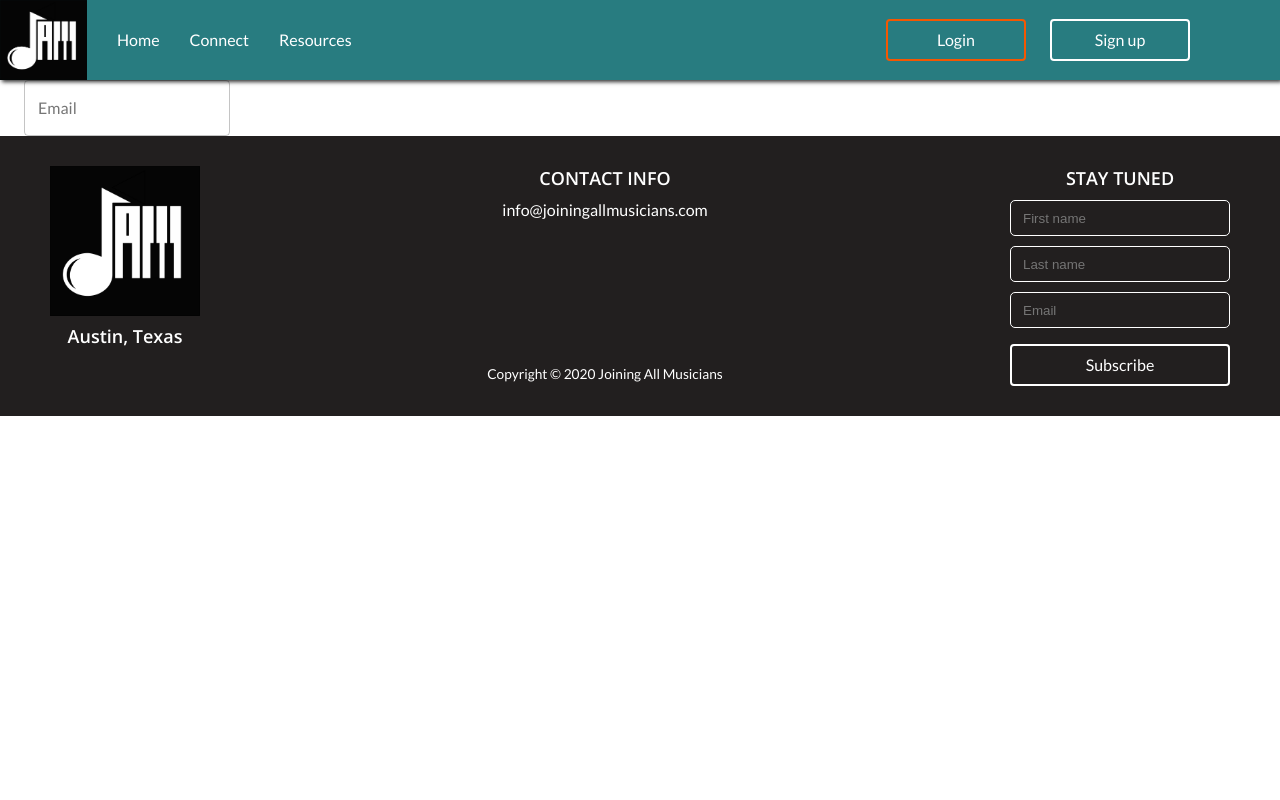
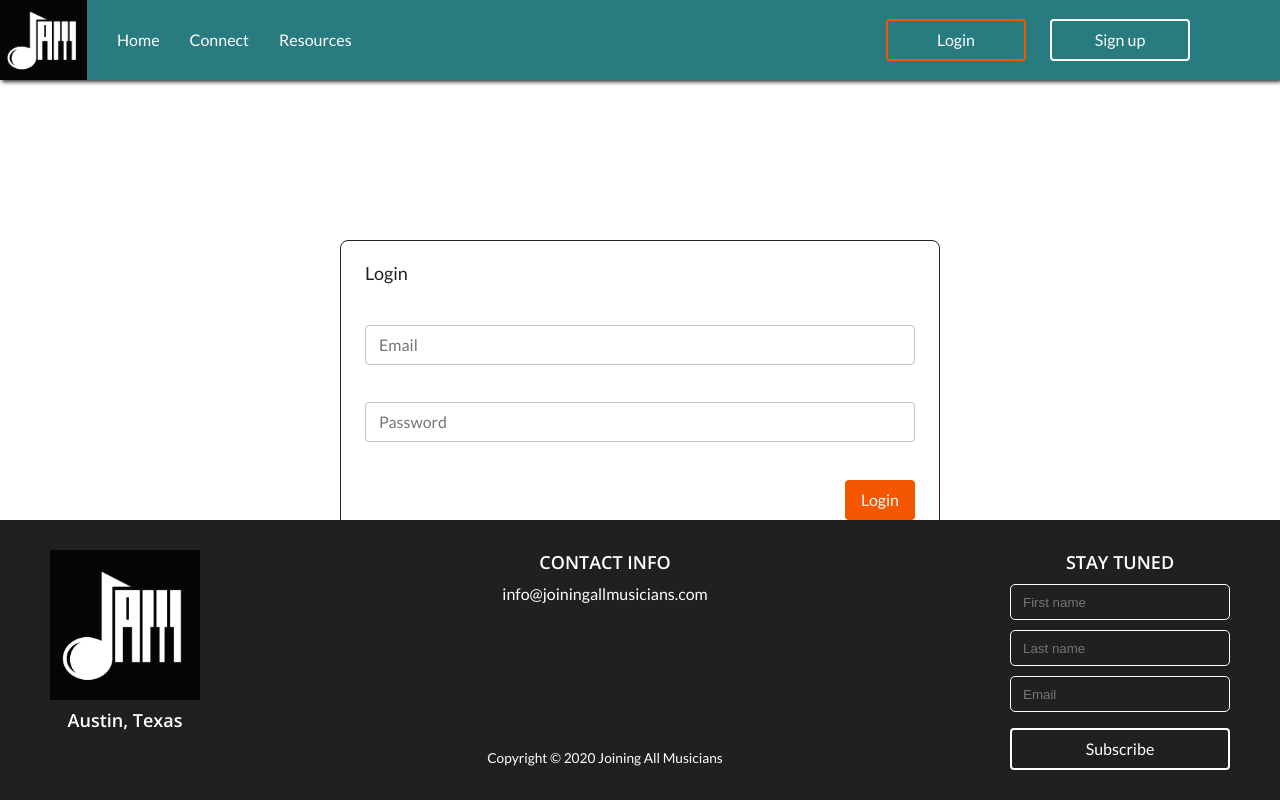
Before and after one commit to Klkrieg/JAM-DEV, a Next.js app: page /login in a window 1280 px wide. Built offline with nearby package versions, Linux system fonts and the light colour scheme.

Commit message:
first draft Login page. Learning MUI and styled-components

```diff
--- a/package.json
+++ b/package.json
@@ -38,6 +38,7 @@
 		"password-validator": "^5.1.1",
 		"react": "^16.14.0",
 		"react-dom": "^16.14.0",
+		"react-hook-form": "^6.11.4",
 		"sass": "^1.29.0",
 		"styled-components": "^5.2.1"
 	},
--- a/src/common/components/Footer.jsx
+++ b/src/common/components/Footer.jsx
@@ -11,6 +11,8 @@ const FooterContainer = styled.footer`
   padding: 30px 50px;
   background-color: #221f1f;
   color: white;
+  position: fixed;
+  bottom: 0;
 `;
 
 const Column = styled.div`
--- a/src/common/components/Navbar.jsx
+++ b/src/common/components/Navbar.jsx
@@ -1,11 +1,10 @@
+import Backdrop from './Backdrop';
 import Link from 'next/link';
 import React from 'react';
+import SignInModal from './SignInModal';
+import SignUpModal from './SignUpModal';
 import styled from 'styled-components';
 import { Box, Button } from '@material-ui/core';
-
-import Backdrop from './Backdrop';
-import SignInModal from './SignInModal';
-import SignUpModal from './SignUpModal';
 
 const NavContainer = styled.nav`
   background-color: ${({ theme }) => theme.palette.secondary.main};
@@ -112,7 +111,7 @@ const Navbar = () => {
           </WideButton>
         </Link>
         <Box ml={3} />
-        <Link href="/signup">
+        <Link href="/sign">
           <WideButton
             variant="outlined"
             color="secondary"
--- a/src/pages/login.jsx
+++ b/src/pages/login.jsx
@@ -1,14 +1,70 @@
 import Layout from '../common/components/Layout';
-import { Container, TextField, Button } from '@material-ui/core';
+import React from 'react';
+import { Button, Container, TextField, Typography } from '@material-ui/core';
+import { styled } from '@material-ui/core/styles';
+import { useForm } from 'react-hook-form';
 
+const WideTextField = styled(TextField)({
+  width: '100%',
+});
+
+const LoginContainer = styled(Container)({
+  display: 'flex',
+  flexDirection: 'column',
+  height: '300px',
+  marginTop: '10rem',
+  marginBottom: '10rem',
+  alignItems: 'center',
+  justifyContent: 'space-around',
+  border: 'solid',
+  borderWidth: '1px',
+  borderRadius: '8px',
+});
+
+const LoginHead = styled(Typography)({
+  fontSize: '18px',
+  alignSelf: 'flex-start',
+});
+
+const LoginButton = styled(Button)({
+  alignSelf: 'flex-end',
+});
 const login = () => {
+  // eslint-disable-next-line react-hooks/rules-of-hooks
+  const { register, handleSubmit, watch, errors } = useForm();
+  const onSubmit = (data) => console.log(data);
+
+  console.log(watch('email'));
+  console.log(watch('password'));
   return (
     <Layout title="JAM | login">
-      <Container>
-        <form>
-          <TextField type="email" variant="outlined" label="Email"></TextField>
-        </form>
-      </Container>
+      <form onSubmit={handleSubmit(onSubmit)}>
+        <LoginContainer maxWidth="sm">
+          <LoginHead>Login</LoginHead>
+          <WideTextField
+            type="email"
+            variant="outlined"
+            label="Email"
+            size="small"
+            color="primary"
+            name="email"
+            inputRef={register}
+          ></WideTextField>
+          {errors.email && <span>This fielf is required</span>}
+          <WideTextField
+            type="password"
+            variant="outlined"
+            label="Password"
+            size="small"
+            color="primary"
+            inputRef={register}
+            name="password"
+          />
+          <LoginButton type="submit" variant="contained" color="primary">
+            Login
+          </LoginButton>
+        </LoginContainer>
+      </form>
     </Layout>
   );
 };
```
Also changed, not shown: 1 other file (tests, documents, lock files or other folders).
